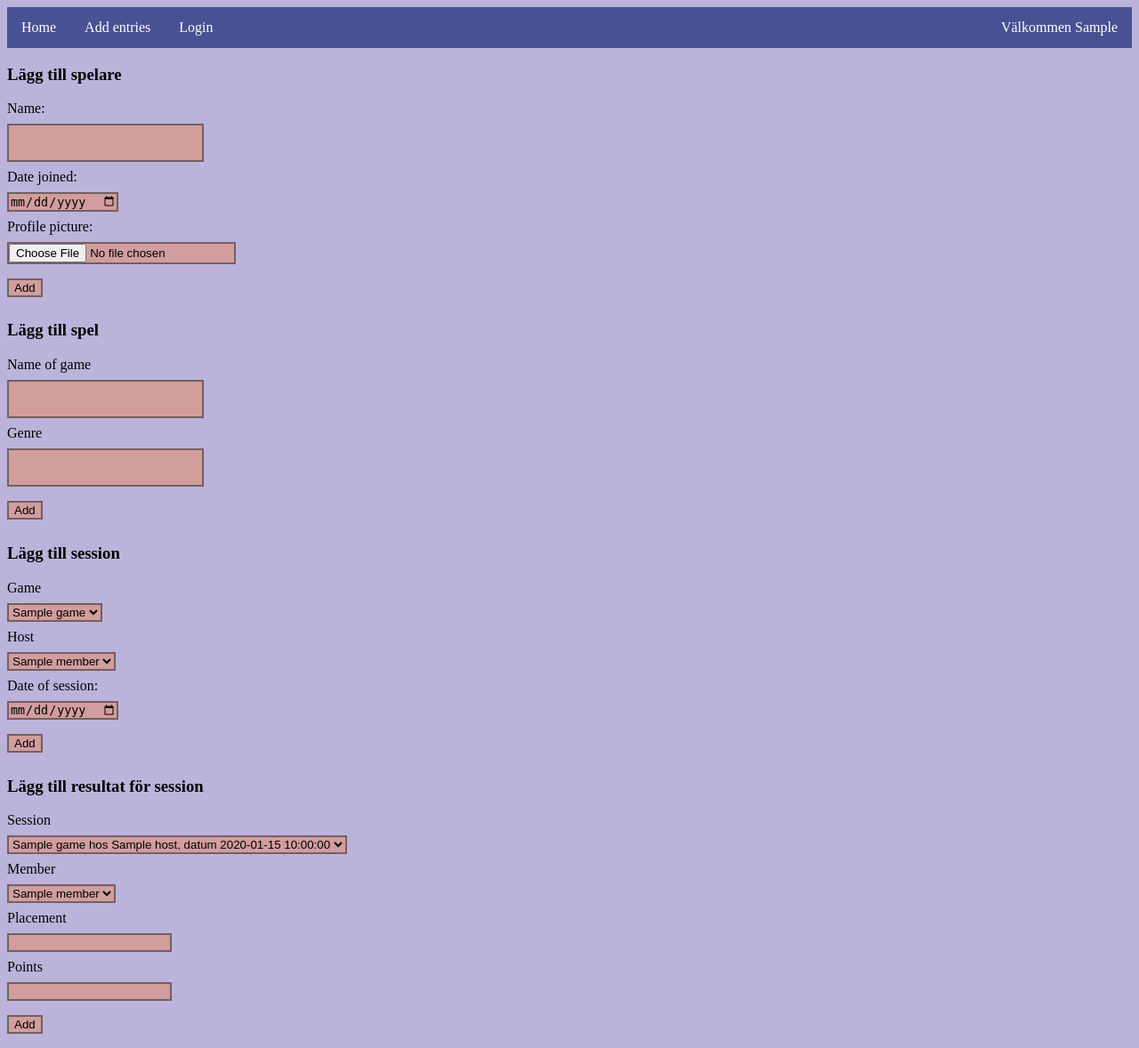
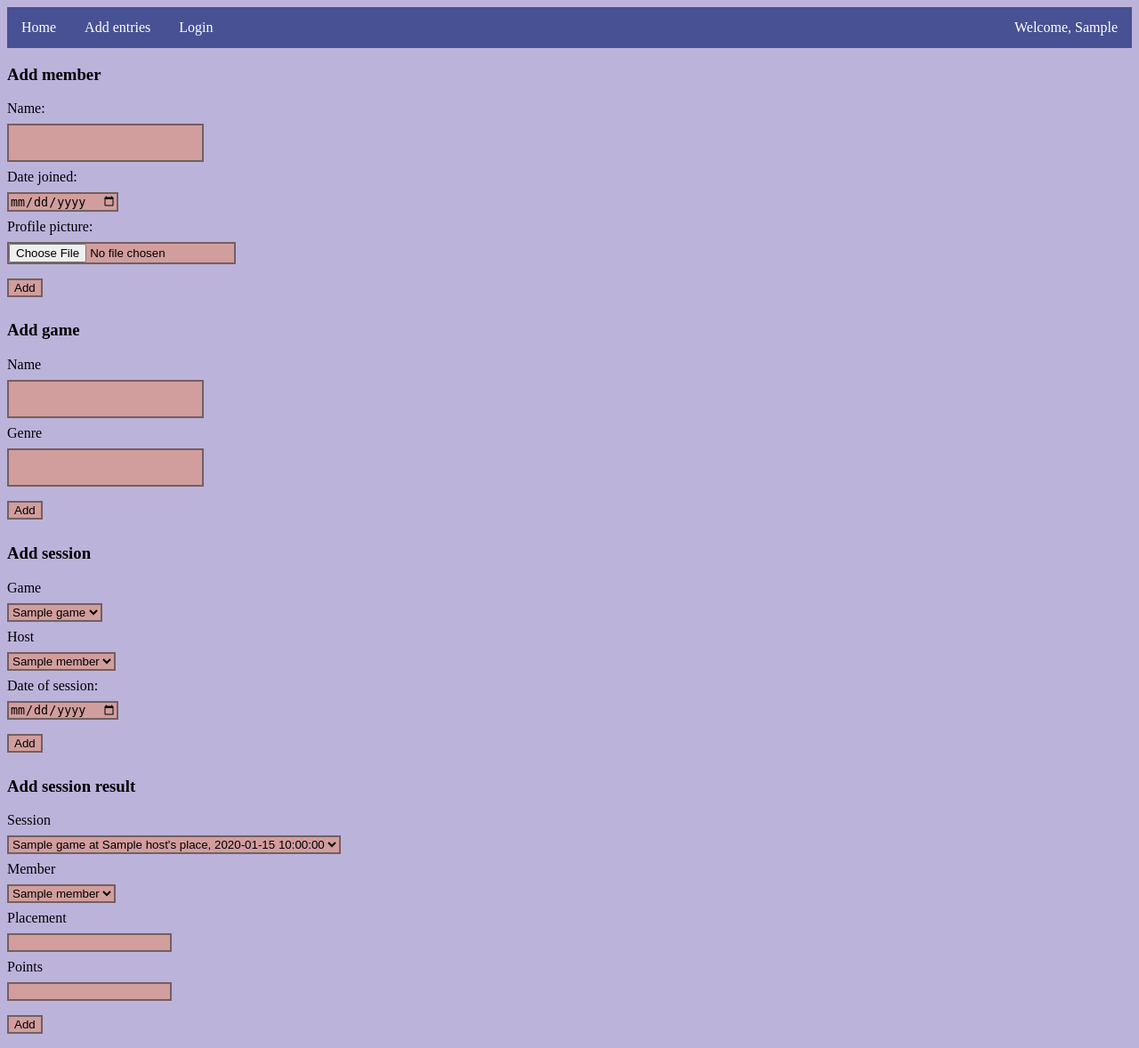
Before and after one commit to ErikLundin98/boared_gamers, a Flask app: template app/templates/input.html in a window 1280 px wide. Shown: the whole page at 89% size. Run offline with Flask 3, Linux system fonts and the light colour scheme; the template is opened without the code that fills it: most values are stand-ins (such as "Sample title", 1, 10 or a date in 2020); parts of the project's set-up code (start-up, migrations or seed data) failed here and were passed over.

Commit message:
Change displayed language to English

```diff
--- a/app/constants.py
+++ b/app/constants.py
@@ -1,4 +1,3 @@
 import os
 
 DATABASE_PATH = os.path.join("..", "db", "database.db")
-STREAMLIT_PATH = os.path.join("dashboard.py")
--- a/app/templates/base.html
+++ b/app/templates/base.html
@@ -14,7 +14,7 @@
             <li class="navbar-left"><a href="/">Home</a></li>
             <li class="navbar-left"><a href="/input">Add entries</a></li>
             <li class="navbar-left"><a href="/login">Login</a></li>
-            <li class="navbar-right">Välkommen {{user_info}}</li>
+            <li class="navbar-right">Welcome, {{user_info}}</li>
         </ul>
     </nav>
     {% block main_content %}
--- a/app/templates/input.html
+++ b/app/templates/input.html
@@ -3,7 +3,7 @@
 {% extends "base.html" %}
 
 {% block main_content %}
-<h3>Lägg till spelare</h3>
+<h3>Add member</h3>
 
 <form action="/input/member" enctype="multipart/form-data" method="post">
     <label for="name">Name:</label><br>
@@ -15,10 +15,10 @@
     <input type="submit" value="Add">
 </form>
 
-<h3>Lägg till spel</h3>
+<h3>Add game</h3>
 
 <form action="/input/game", method="post">
-    <label for="game">Name of game</label><br>
+    <label for="game">Name</label><br>
     <input type="text" id="game" name="game"><br>
     <label for="type">Genre</label><br>
     <input type="text" id="type" name="type"><br>
@@ -26,7 +26,7 @@
 </form>
 
 
-<h3>Lägg till session</h3>
+<h3>Add session</h3>
 
 <form action="/input/session", method="post">
     <label for="game">Game</label><br>
@@ -47,13 +47,13 @@
 </form>
 
 
-<h3>Lägg till resultat för session</h3>
+<h3>Add session result</h3>
 
 <form action="/input/session_result", method="post">
     <label for="session">Session</label><br>
     <select id="session" name="session">
         {% for session in sessions %}
-            <option value="{{session['id']}}">{{session["game"]["name"]}} hos {{session["host"]["name"]}}, datum {{session["date"]}}</option>
+            <option value="{{session['id']}}">{{session["game"]["name"]}} at {{session["host"]["name"]}}'s place, {{session["date"]}}</option>
         {% endfor %}
     </select><br>
     <label for="session">Member</label><br>
--- a/app/templates/login.html
+++ b/app/templates/login.html
@@ -3,7 +3,7 @@
 {% extends "base.html" %}
 
 {% block main_content %}
-<h3>Logga in</h3>
+<h3>Log in</h3>
 
 <form action="/login" enctype="multipart/form-data" method="post">
     <label for="name">Name:</label><br>
```
Also changed, not shown: app/server.py (+16 -8 lines), 1 other file.
